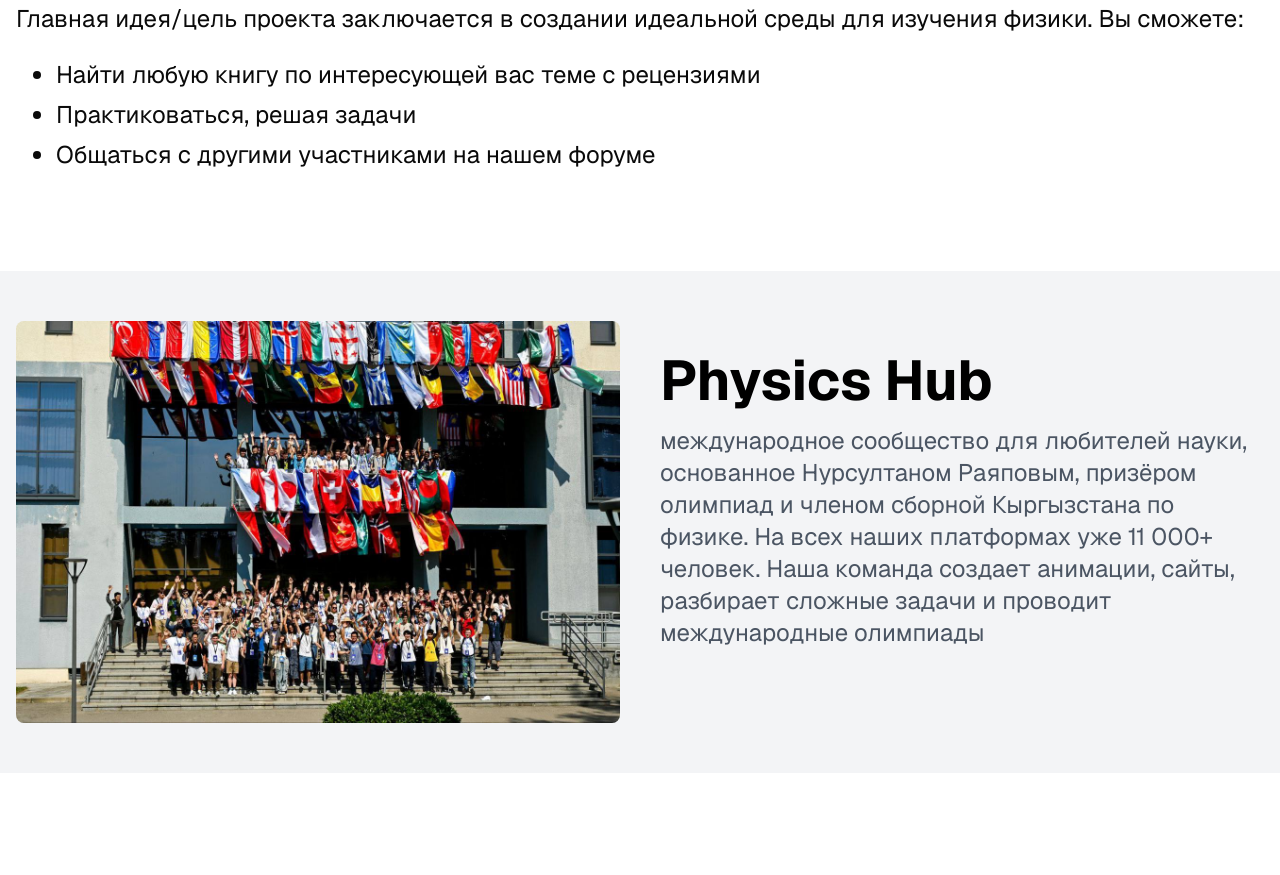
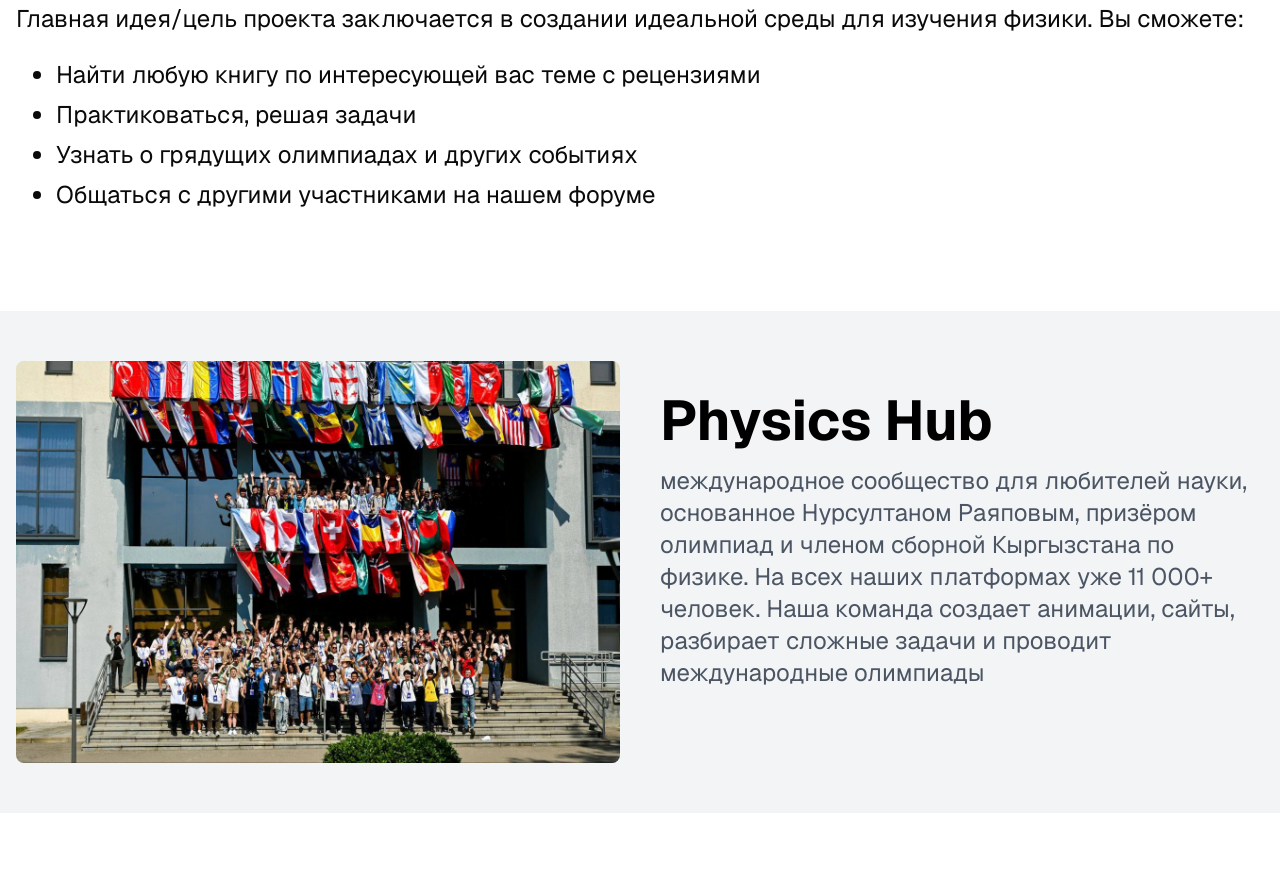
Before and after one commit to SabyrAlymbekov/PhysicsHub, a Next.js app: page / in a window 1280 px wide. Shown: the part 940-1815 px from the top of the page. Built offline with nearby package versions, Linux system fonts and the light colour scheme; no server answers; the database is empty.

Commit message:
Update Goals.tsx

```diff
--- a/components/home/goals/Goals.tsx
+++ b/components/home/goals/Goals.tsx
@@ -16,6 +16,9 @@
                         Практиковаться, решая задачи
                     </li>
                     <li className="">
+                        Узнать о грядущих олимпиадах и других событиях
+                    </li>
+                    <li className="">
                         Общаться с другими участниками на нашем форуме
                     </li>
                 </ul>
```
